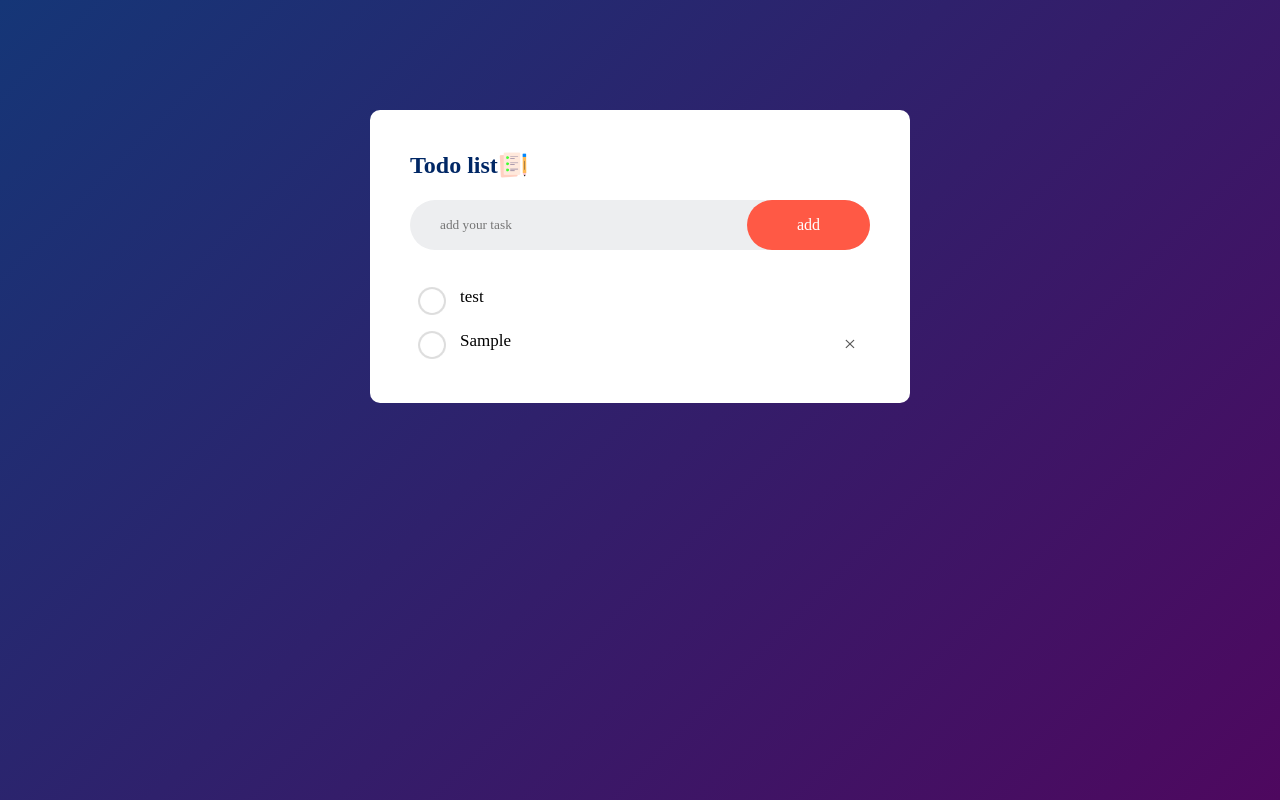
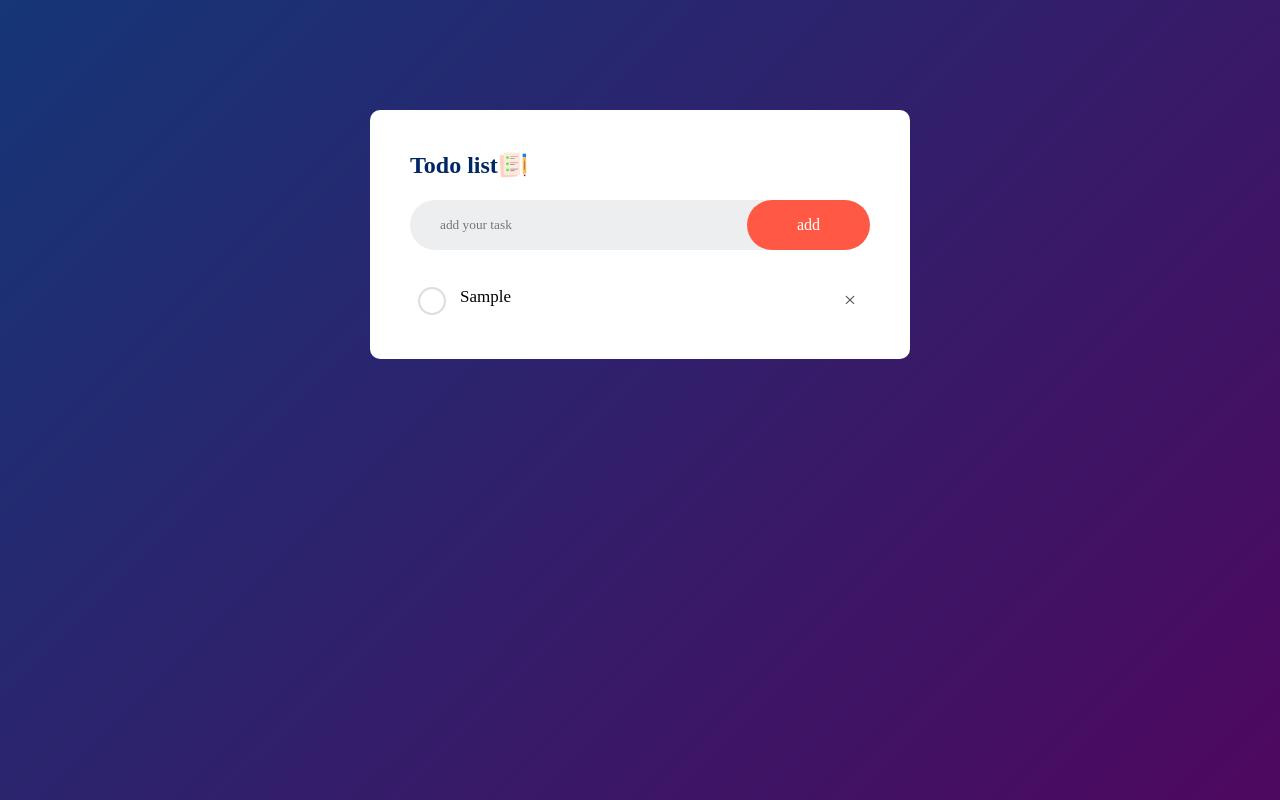
Before and after one commit to ofirer92/JS--ToDo-list, a plain HTML site: page index.html in a window 1280 px wide. Both pictures are taken after typing "Sample" into the empty fields and a click on the button "add". Drawn offline with Linux system fonts and the light colour scheme.

Commit message:
finished

```diff
--- a/index.html
+++ b/index.html
@@ -15,7 +15,6 @@
           <button onclick="addTask()">add</button>
         </div>
         <ul id="list-container">
-            <li>test</li>
         </ul>
       </div>
     </div>
--- a/script.js
+++ b/script.js
@@ -12,17 +12,27 @@ function addTask() {
     li.appendChild(span);
   }
   inputBox.value = "";
+  saveData();
 }
 listContainer.addEventListener(
   "click",
   function (e) {
-    if (e.target.tagName === "li") {
+    if (e.target.tagName === "LI") {
       e.target.classList.toggle("checked");
-      console.log(e.target.classList.toggle("checked"));
+      //   console.log(e.target.classList.toggle("checked"));
       console.log(e.target.classList);
     } else if (e.target.tagName === "SPAN") {
       e.target.parentElement.remove();
     }
+    saveData();
   },
   false
 );
+
+function saveData() {
+  localStorage.setItem("data", listContainer.innerHTML);
+}
+function shoTasks() {
+  listContainer.innerHTML = localStorage.getItem("data");
+}
+shoTasks();
```
